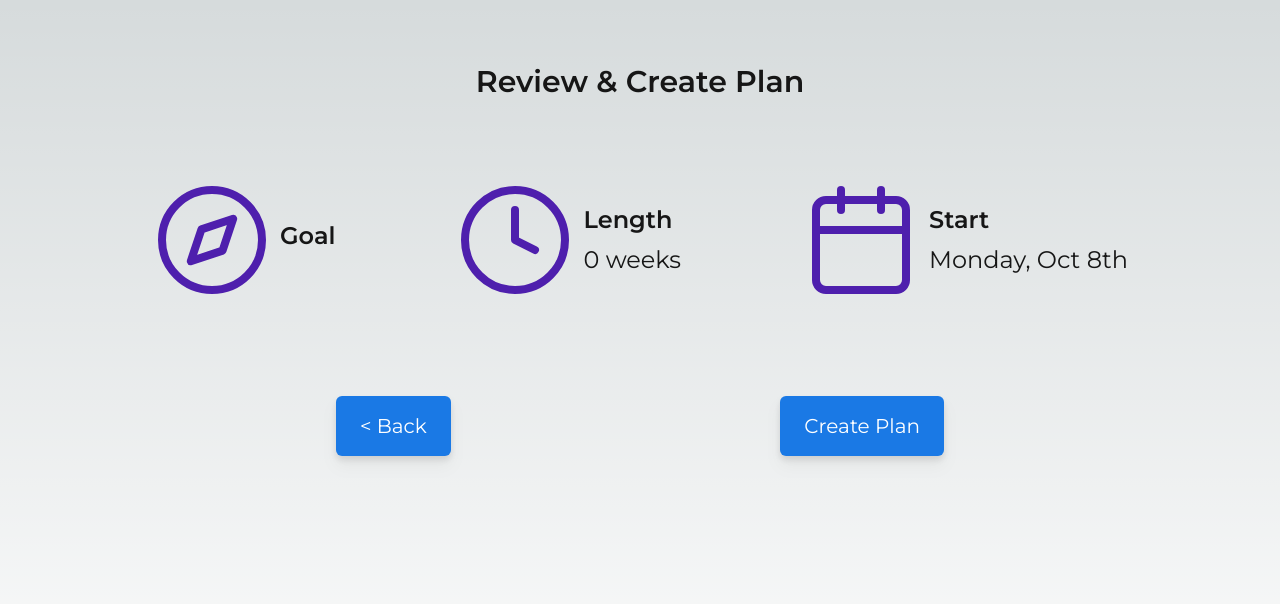
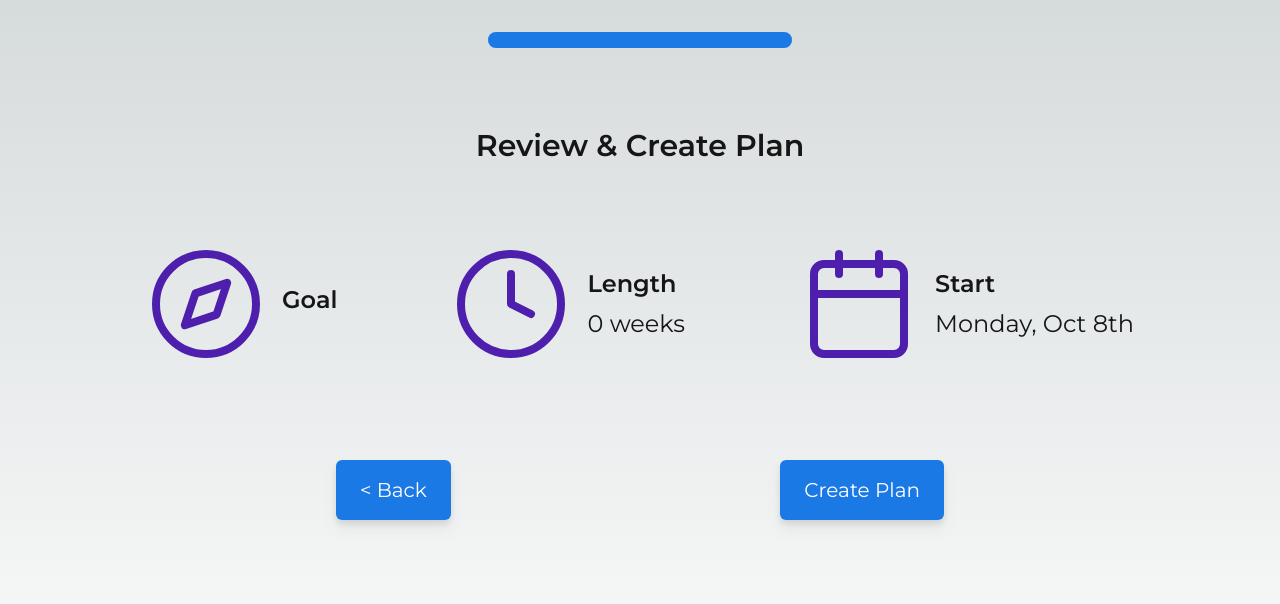
Before and after one commit to AlejandroALopez/overplan, a Next.js app: page /planner/review in a window 1280 px wide. Shown: the top 604 px of the page. Built offline with nearby package versions, Linux system fonts and the light colour scheme.

Commit message:
progress bar added

```diff
--- a/src/app/planner/dates/page.tsx
+++ b/src/app/planner/dates/page.tsx
@@ -3,6 +3,7 @@
 import Link from "next/link";
 import { useState } from "react";
 import { useAppSelector, useAppDispatch } from "@/lib/store";
+import PlannerProgressBar from "@/components/plannerProgressBar";
 
 export default function SetDates() {
     const dispatch = useAppDispatch();
@@ -13,12 +14,11 @@ export default function SetDates() {
 
     const submitDate = () => {
         console.log("TODO");
-        // dispatch(setNumWeeks(weeks));
-        // TODO: API call to create plan
     }
 
     return (
         <main className="flex min-h-screen flex-col items-center p-8">
+            <PlannerProgressBar step={3} />
             <p className="text-2xl mt-12">
                 Goal: <span className="font-semibold">{goal}</span>
             </p>
--- a/src/app/planner/goal/page.tsx
+++ b/src/app/planner/goal/page.tsx
@@ -1,6 +1,7 @@
 "use client";
 
 import Link from "next/link";
+import PlannerProgressBar from "@/components/plannerProgressBar";
 import { useEffect, useState } from "react";
 import { GoalIdeaProps } from "@/lib/types/plannerProps";
 import { useAppSelector, useAppDispatch } from "@/lib/store";
@@ -39,6 +40,7 @@ export default function Goal() {
 
     return (
         <main className="flex min-h-screen flex-col items-center p-8">
+            <PlannerProgressBar step={1} />
             <p className="text-3xl mt-20">Let&apos;s build the best plan for you</p>
             <p className="text-3xl font-semibold mt-16">{question}</p>
             <input
--- a/src/app/planner/result/page.tsx
+++ b/src/app/planner/result/page.tsx
@@ -58,7 +58,7 @@ export default function Goal() {
     }
 
     return (
-        <main className="flex min-h-screen flex-col p-8 bg-[#f5f5f5]">
+        <main className="flex min-h-screen flex-col p-8">
             <div className="flex flex-col items-center">
                 <p className="my-4 text-gray-400 text-lg font-bold">Plan</p>
                 <p className="m-0 text-2xl font-bold">{goal}</p>
--- a/src/app/planner/review/page.tsx
+++ b/src/app/planner/review/page.tsx
@@ -2,11 +2,11 @@
 
 import Link from "next/link";
 import Image from "next/image";
-import { useState } from "react";
 import { useAppSelector, useAppDispatch } from "@/lib/store";
 import Compass from "../../../../public/icons/compass.svg";
 import Clock from "../../../../public/icons/clock.svg";
 import Calendar from "../../../../public/icons/calendar.svg";
+import PlannerProgressBar from "@/components/plannerProgressBar";
 
 export default function ReviewPlan() {
     const dispatch = useAppDispatch();
@@ -18,29 +18,29 @@ export default function ReviewPlan() {
 
     const submitPlanParams = () => {
         console.log("TODO");
-        // dispatch(setNumWeeks(weeks));
         // TODO: API call to create plan
     }
 
     return (
         <main className="flex min-h-screen flex-col items-center p-8">
-            <p className="text-3xl font-semibold mt-8">{title}</p>
+            <PlannerProgressBar step={4} />
+            <p className="text-3xl font-semibold mt-20">{title}</p>
             <div className="flex flex-row flex-wrap w-full justify-evenly items-center mt-20">
-                <div className="flex flex-row gap-2">
+                <div className="flex flex-row gap-4">
                     <Image src={Compass} alt="goal icon" />
                     <div className="flex flex-col justify-center gap-2">
                         <p className="font-semibold text-2xl">Goal</p>
                         <p className="text-2xl">{goal}</p>
                     </div>
                 </div>
-                <div className="flex flex-row gap-2">
+                <div className="flex flex-row gap-4">
                     <Image src={Clock} alt="weeks icon" />
                     <div className="flex flex-col justify-center gap-2">
                         <p className="font-semibold text-2xl">Length</p>
                         <p className="text-2xl">{weeks} weeks</p>
                     </div>
                 </div>
-                <div className="flex flex-row gap-2">
+                <div className="flex flex-row gap-4">
                     <Image src={Calendar} alt="date icon" />
                     <div className="flex flex-col justify-center gap-2">
                         <p className="font-semibold text-2xl">Start</p>
--- a/src/app/planner/weeks/page.tsx
+++ b/src/app/planner/weeks/page.tsx
@@ -5,6 +5,7 @@ import { useState } from "react";
 import { useAppSelector, useAppDispatch } from "@/lib/store";
 import { WeekOptionProps } from "@/lib/types/plannerProps";
 import { setNumWeeks } from "@/lib/store/inputSlice";
+import PlannerProgressBar from "@/components/plannerProgressBar";
 
 const WeekSelector: React.FC<WeekOptionProps> = ({ weeks, setWeeks }) => {
     const MIN_VALUE = 1;
@@ -46,11 +47,11 @@ export default function SetWeeks() {
 
     const submitWeeks = () => {
         dispatch(setNumWeeks(weeks));
-        // TODO: API call to create plan
     }
 
     return (
         <main className="flex min-h-screen flex-col items-center p-8">
+            <PlannerProgressBar step={2} />
             <p className="text-2xl mt-12">
                 Goal: <span className="font-semibold">{goal}</span>
             </p>
--- /dev/null
+++ b/src/components/plannerProgressBar.tsx
@@ -0,0 +1,17 @@
+
+interface ProgressBarProps {
+    step: number,
+}
+
+export default function PlannerProgressBar(props: ProgressBarProps) {
+
+    return (
+        <div className="h-4 w-1/4 bg-primary bg-opacity-25 rounded-3xl">
+            <div className={`h-4 w-${props.step}/4 bg-primary rounded-3xl`}/>
+        </div>
+    );
+}
+
+// Planning
+// - 100% length = some number x
+// - % needed --> 25, 50, 75, 100 ---> 1/4, 2/4
```
